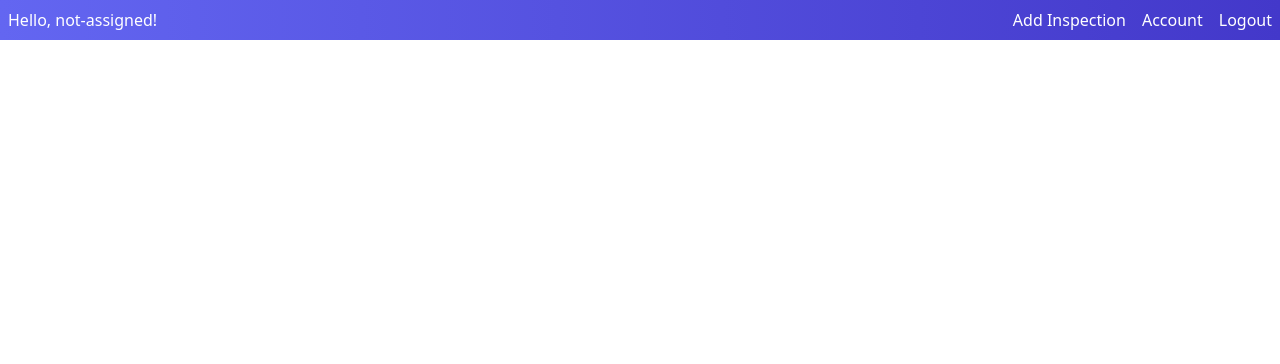
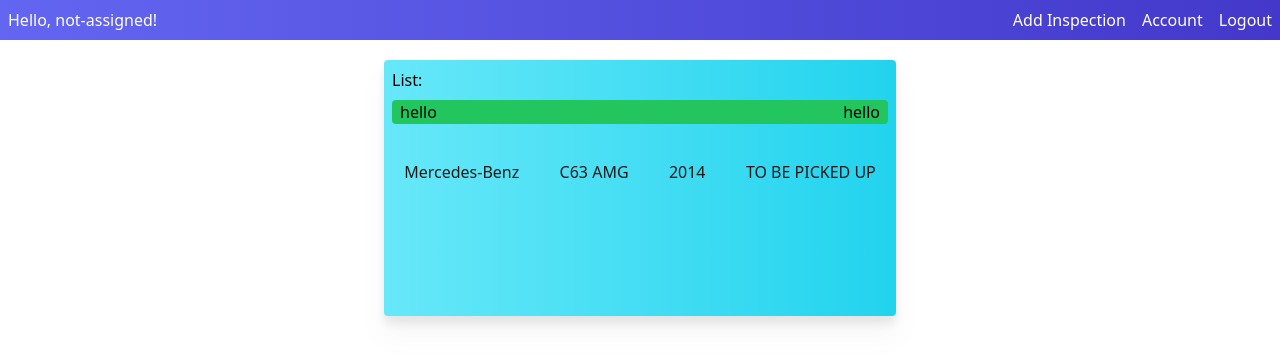
Before and after one commit to SzymanskiFilip/car-inspection-management, a React (Create React App) app in the folder frontend/: page /inspections in a window 1280 px wide. Shown: the top 364 px of the page. Built offline with nearby package versions, Linux system fonts and the light colour scheme.

Commit message:
separated data into components

```diff
--- /dev/null
+++ b/frontend/src/Components/InspectionCard.tsx
@@ -0,0 +1,29 @@
+import InspectionListRow from "./InspectionListRow";
+
+
+function InspectionCard(): JSX.Element {
+    return(
+        <div className="inspection flex flex-col">
+            <div className="flex flex-row mx-2 my-2">
+                <div className="w-full h-full">
+                    <h1>List:</h1>
+                    <div className="flex flex-col">
+
+                        <InspectionListRow todo="hello" status="hello"/>
+
+
+                    </div>
+                </div>
+            </div>
+
+            <div className="w-full h-full flex flex-row justify-around my-5 text-stone-900">
+                <h1>Mercedes-Benz</h1>
+                <h1>C63 AMG</h1>
+                <h1>2014</h1>
+                <h1>TO BE PICKED UP</h1>
+            </div>
+        </div>
+    )
+}
+
+export default InspectionCard;
--- /dev/null
+++ b/frontend/src/Components/InspectionListRow.tsx
@@ -0,0 +1,15 @@
+interface input {
+    todo: string;
+    status: string;
+}
+
+function InspectionListRow({todo, status} : input): JSX.Element {
+    return(
+        <div className="flex flex-row justify-between bg-green-500 rounded px-2 my-2">
+            <p className="mr-3">{todo}</p>
+            <p>{status}</p>
+        </div>
+    )
+}
+
+export default InspectionListRow;
--- a/frontend/src/Pages/InspectionsPage.tsx
+++ b/frontend/src/Pages/InspectionsPage.tsx
@@ -1,5 +1,7 @@
 import { AuthContext } from "../Context/AuthContext";
 import {useContext } from "react";
+import {Link} from "react-router-dom"
+import InspectionCard from "../Components/InspectionCard";
 
 function InspectionsPage(): JSX.Element {
 
@@ -11,12 +13,23 @@ function InspectionsPage(): JSX.Element {
                 <h1 className="mx-2 text-white">Hello, {context?.username}!</h1>
                 <div className="flex justify-center items-center justify-self-end">
 
+                    {/* Create pop-up wih inspection creation */}
                     <button className="nav-button">Add Inspection</button>
 
-                    <button className="nav-button">Account</button>
+                    {/* navigate to account page */}
+                    <Link to="/account" className="nav-button">Account</Link>
+
+                    {/* logout, navigate to home page */}
                     <button className="nav-button">Logout</button>
                 </div>
             </nav>
+
+
+            <div className="w-screen flex flex-col justify-center items-center">
+
+            <InspectionCard />
+
+            </div>
         </div>
     )
 }
--- a/frontend/src/index.css
+++ b/frontend/src/index.css
@@ -44,3 +44,7 @@
     transform: scaleX(1);
     transform-origin: bottom left;
 }
+
+.inspection{
+    @apply bg-gradient-to-r from-cyan-300 to-cyan-400 rounded my-5 w-2/5 h-64 min-w-fit drop-shadow-xl;
+}
```
